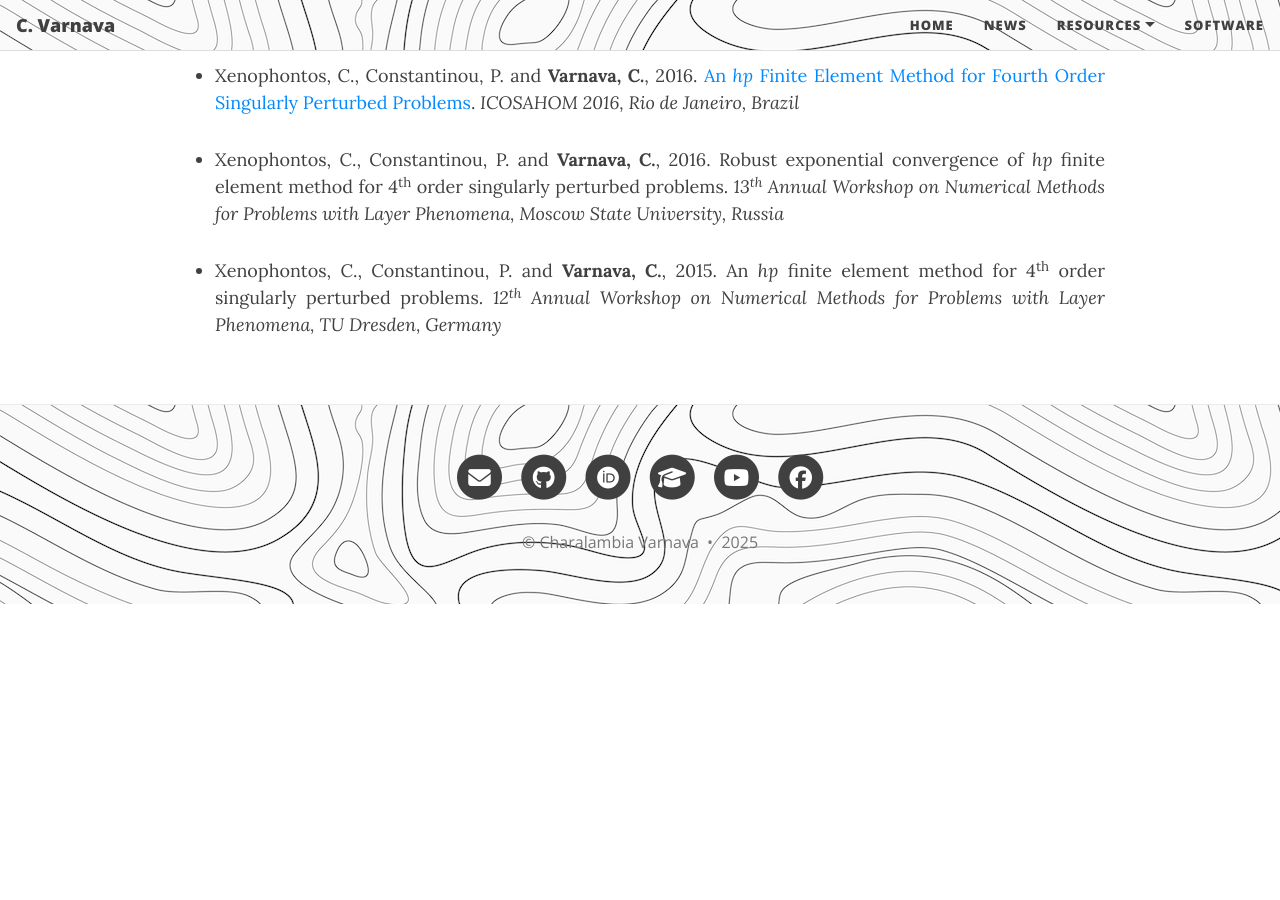
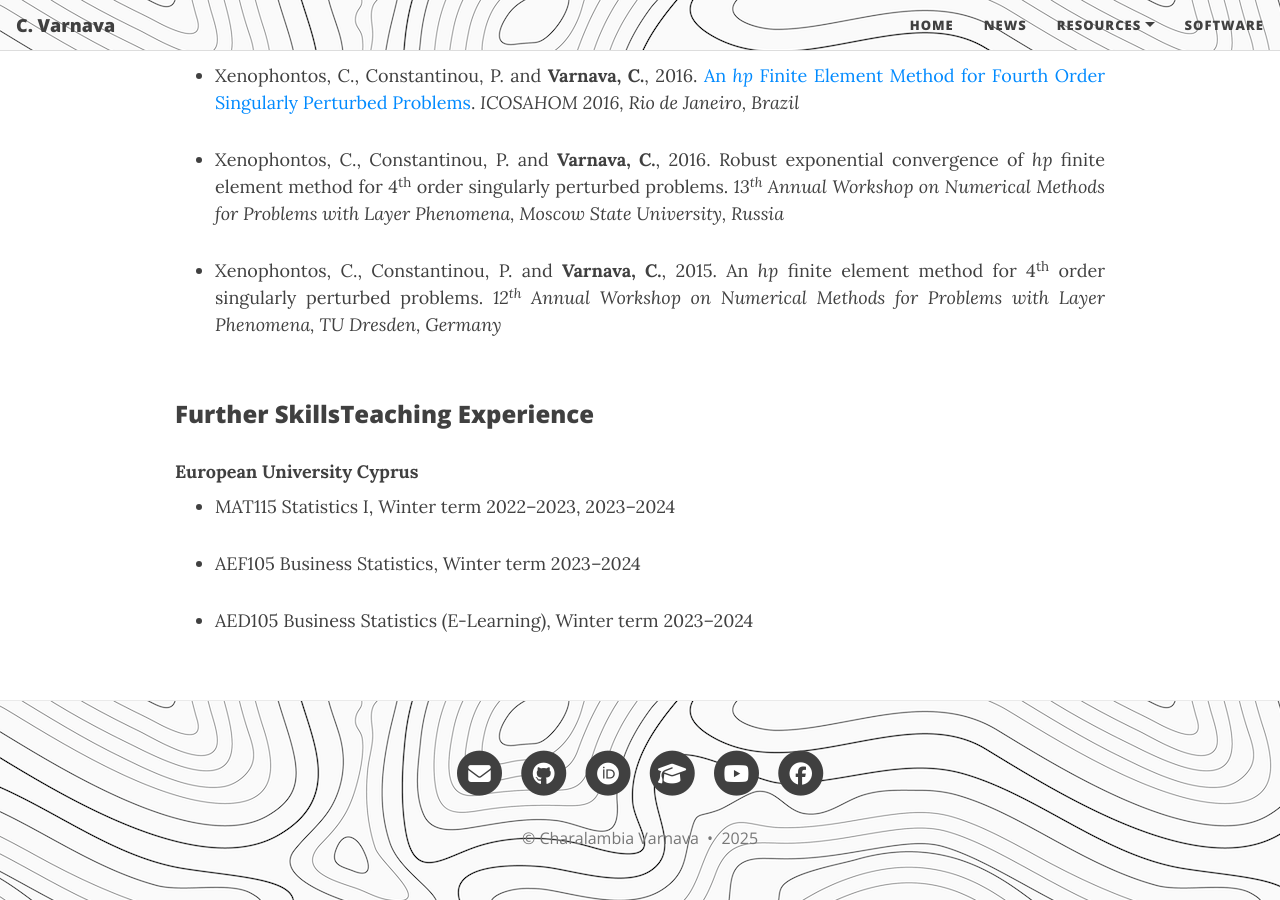
Before and after one commit to ch-var/ch-var.github.io, a Jekyll site: the page built from cv.html, in a window 1280 px wide and 900 px high, scrolled down 5485 px. Built offline with Jekyll 4.4.1, drawn with Linux system fonts in a browser that asks for light colours; formulas are drawn with MathJax 3; before the commit the page ends 6089 px from its top, so only the background shows below that.

Commit message:
Update cv.html

```diff
--- a/cv.html
+++ b/cv.html
@@ -154,6 +154,16 @@
 <p></p>
 <li class="responsive-margin">Xenophontos, C., Constantinou, P. and <b>Varnava, C.</b>, 2015. An <i>hp</i> finite element method for 4<sup>th</sup> order singularly perturbed problems. <i>12<sup>th</sup> Annual Workshop on Numerical Methods for Problems with Layer Phenomena, TU Dresden, Germany</i></li>
 </ul>
+<br>
+<p style="font-family: var(--header-font); font-weight: 800; line-height: 1.1; font-size: 1.5rem; margin-top: 1.25rem;">Further SkillsTeaching Experience</p>
+<p align='justify' style="margin-bottom: 8px;"><b>European University Cyprus</b>
+<ul>
+<li class="responsive-margin">MAT115 Statistics I, Winter term 2022–2023, 2023–2024</li>
+<p></p>
+<li class="responsive-margin">AEF105 Business Statistics, Winter term 2023–2024 </li>
+<p></p>
+<li class="responsive-margin">AED105 Business Statistics (E-Learning), Winter term 2023–2024 </li>
+</ul>
 
 <style>
   .responsive-margin {
```
